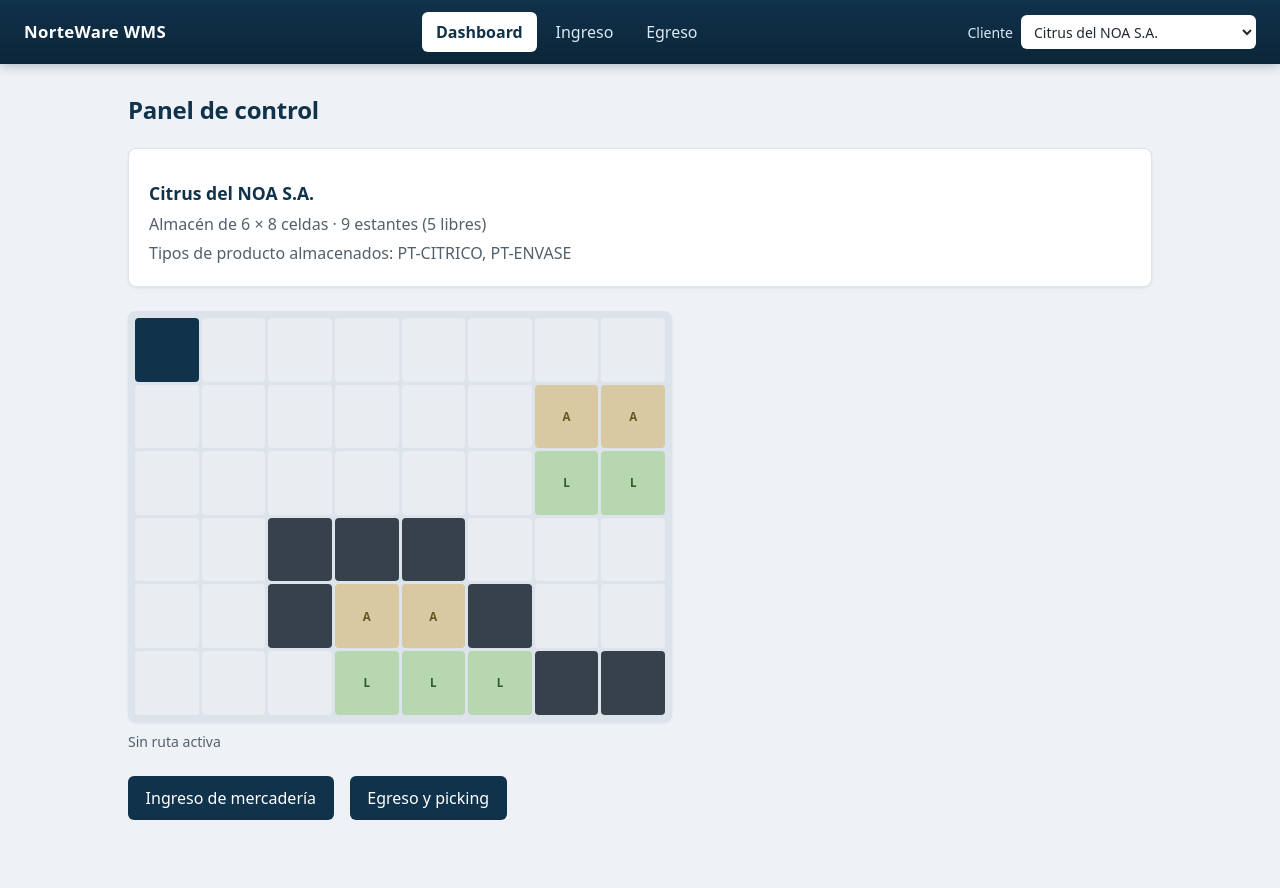
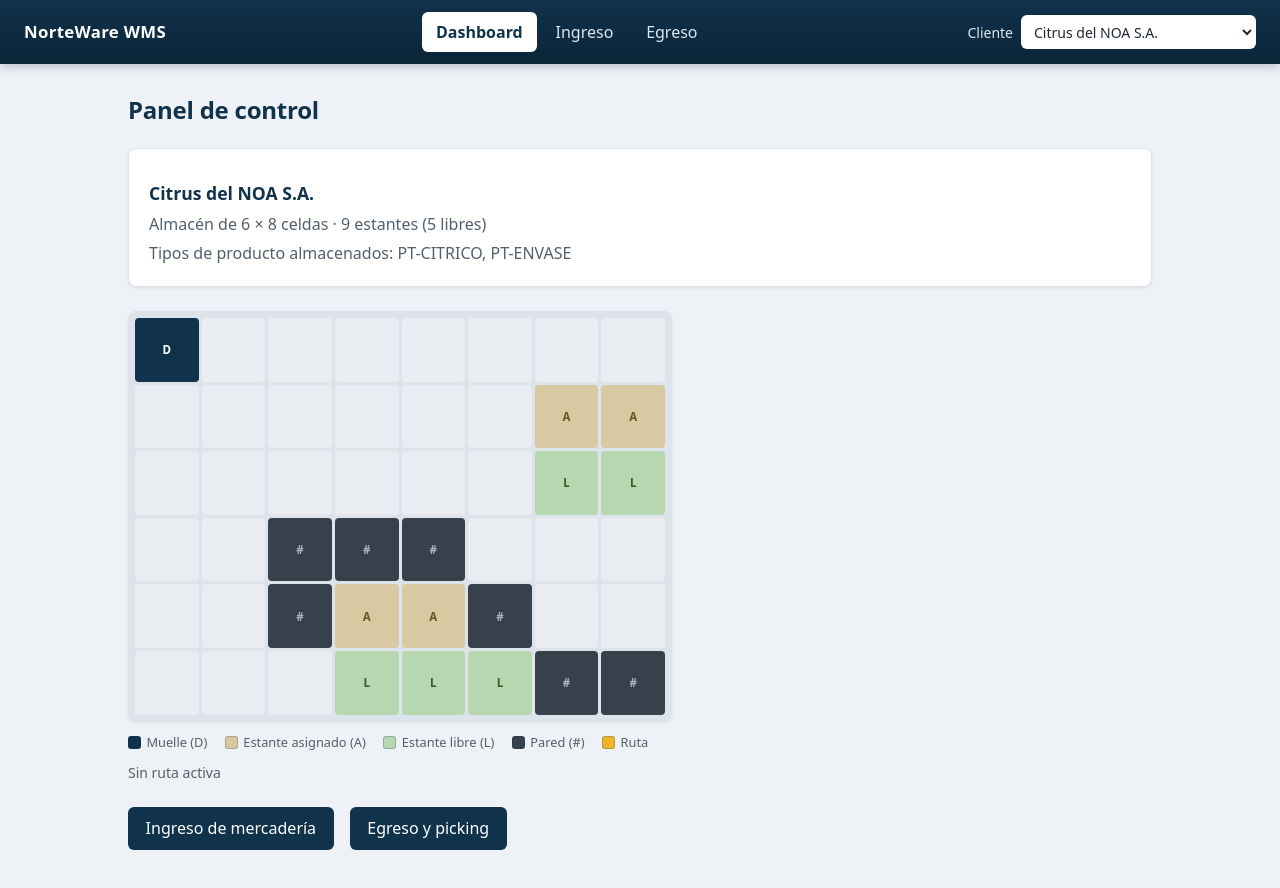
Before and after one commit to Aguss2403/norteware-wms, a React (Vite) app: page / in a window 1280 px wide. Before the commit the page ends 860 px from the top, so only its background shows below. Built offline with nearby package versions, Linux system fonts and the light colour scheme.

Commit message:
fix(ui): localize map tooltips and add legend with cell glyphs

```diff
--- a/src/components/WarehouseMap.jsx
+++ b/src/components/WarehouseMap.jsx
@@ -23,6 +23,8 @@ function cellClassName(location, isRouteCell) {
   }
 }
 
+const TYPE_LABELS = { rack: 'Estante', dock: 'Muelle', wall: 'Pared', path: 'Pasillo' };
+
 function cellTitle(location) {
   if (!location) return '';
   if (location.type === 'rack') {
@@ -30,7 +32,15 @@ function cellTitle(location) {
       ? `Estante ${location.locationId} — ${location.productTypeId}`
       : `Estante libre ${location.locationId}`;
   }
-  return `${location.type} ${location.locationId}`;
+  return `${TYPE_LABELS[location.type] ?? location.type} ${location.locationId}`;
+}
+
+function cellGlyph(location) {
+  if (!location) return '';
+  if (location.type === 'rack') return location.productTypeId ? 'A' : 'L';
+  if (location.type === 'dock') return 'D';
+  if (location.type === 'wall') return '#';
+  return '';
 }
 
 export default function WarehouseMap({ route = null }) {
@@ -93,11 +103,28 @@ export default function WarehouseMap({ route = null }) {
               title={cellTitle(location)}
               style={isRouteCell ? { animationDelay: `${routeIndex * REVEAL_STEP_MS}ms` } : undefined}
             >
-              {location?.type === 'rack' ? (location.productTypeId ? 'A' : 'L') : ''}
+              {cellGlyph(location)}
             </div>
           );
         })}
       </div>
+      <ul className="map-legend" aria-label="Leyenda del plano">
+        <li className="map-legend-item">
+          <span className="map-legend-swatch map-legend-swatch-dock" /> Muelle (D)
+        </li>
+        <li className="map-legend-item">
+          <span className="map-legend-swatch map-legend-swatch-assigned" /> Estante asignado (A)
+        </li>
+        <li className="map-legend-item">
+          <span className="map-legend-swatch map-legend-swatch-free" /> Estante libre (L)
+        </li>
+        <li className="map-legend-item">
+          <span className="map-legend-swatch map-legend-swatch-wall" /> Pared (#)
+        </li>
+        <li className="map-legend-item">
+          <span className="map-legend-swatch map-legend-swatch-route" /> Ruta
+        </li>
+      </ul>
       <p className="map-stats" role="status">
         {hasRoute && finished
           ? `Ruta: ${route.steps} pasos · ${route.distance} tramos`
```
